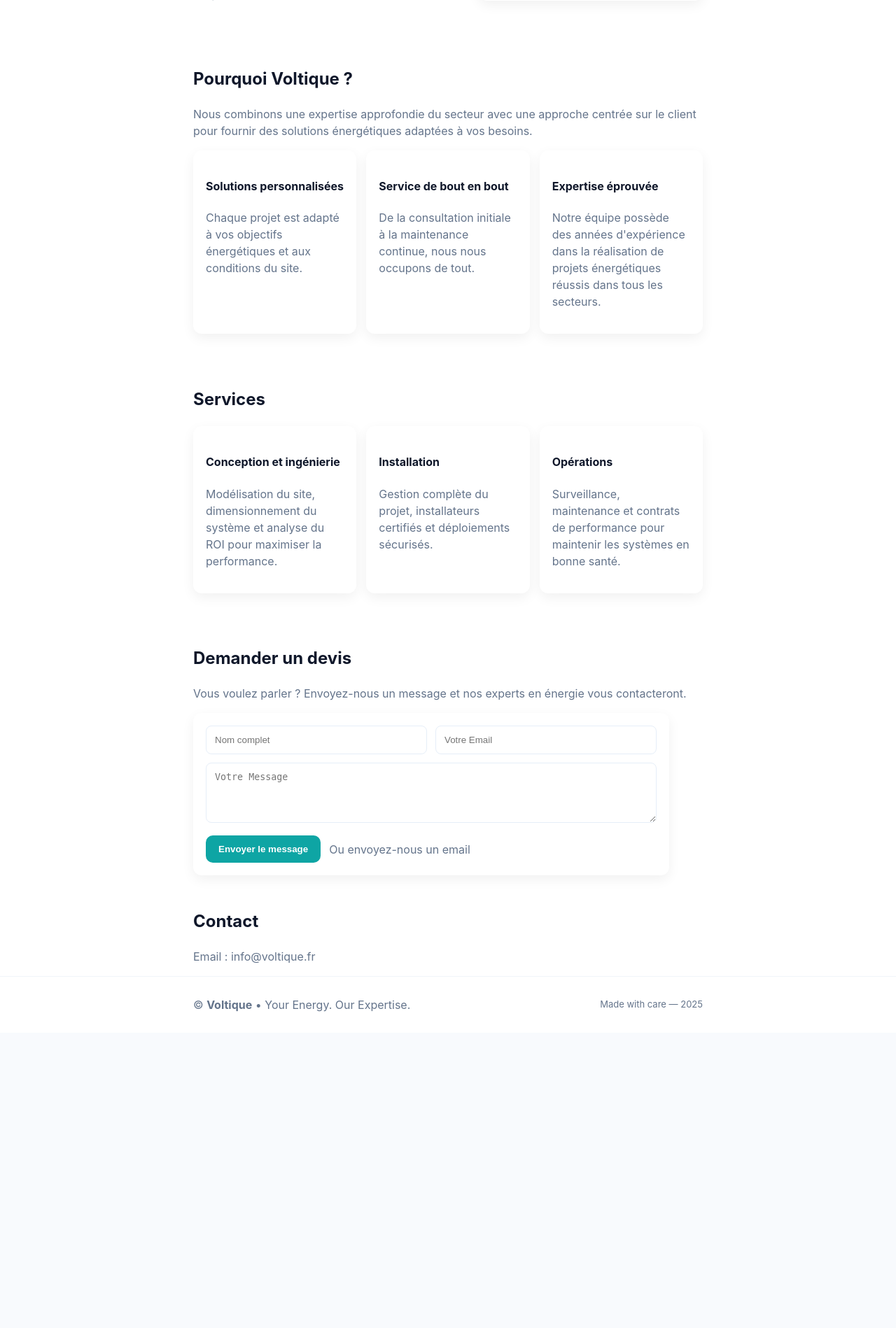
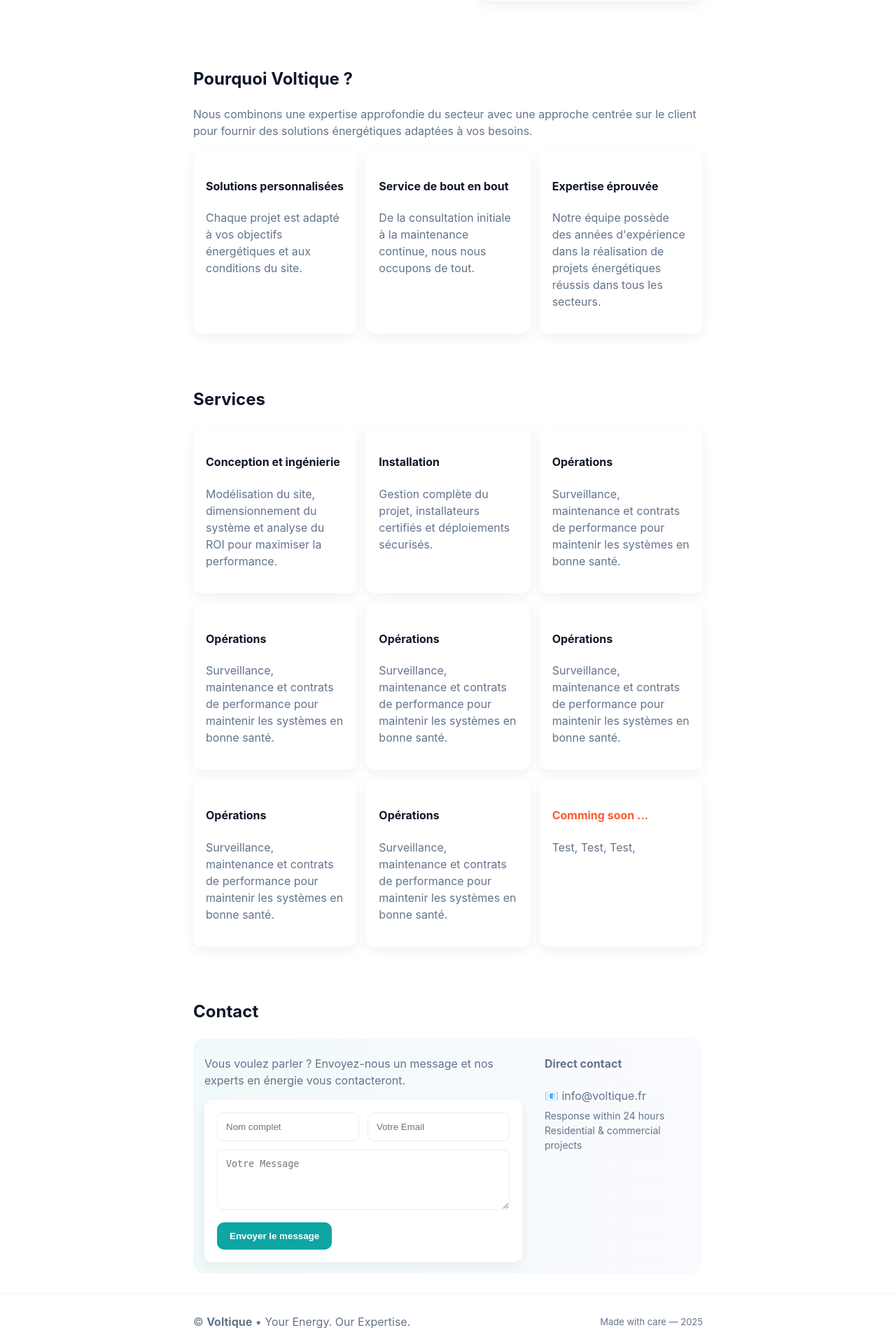
Before and after one commit to mohammad-noori-dev/voltique, a Django app: page / in a window 1280 px wide. Shown: the part 1024-2922 px from the top of the page at 70% size. Before the commit the page ends 2470 px from the top, so only its background shows below. Run offline with Django 5.2, Linux system fonts and the light colour scheme; some libraries are stand-ins or nearby versions.

Commit message:
change contact section and its translations

```diff
--- a/home/templates/home/voltique.html
+++ b/home/templates/home/voltique.html
@@ -209,7 +209,7 @@
       <section class="hero">
         <div class="hero-left">
           <h1 data-key="hero-title">
-            Smarter energy solutions for homes & businesses
+            Smarter energy solutions for reaidencials & commercial buildings
           </h1>
           <p class="lead" data-key="hero-lead">
             Voltique helps you design, install and manage efficient energy
@@ -222,9 +222,9 @@
           <div style="margin-top: 18px; display: flex; gap: 12px">
             <a
               class="cta"
-              href="#quote"
+              href="#contact"
               data-key="why-cta"
-              >Request a quote</a
+              >Request a demo quote</a
             >
           </div>
           <div class="features" aria-hidden="true">
@@ -352,12 +352,62 @@
               healthy.
             </p>
           </div>
+
+
+                    <div class="card">
+            <h4 data-key="service3-title">Operations</h4>
+            <p style="color: var(--muted)" data-key="service3-desc">
+              Monitoring, maintenance and performance contracts to keep systems
+              healthy.
+            </p>
+          </div>
+                    <div class="card">
+            <h4 data-key="service3-title">Operations</h4>
+            <p style="color: var(--muted)" data-key="service3-desc">
+              Monitoring, maintenance and performance contracts to keep systems
+              healthy.
+            </p>
+          </div>
+                    <div class="card">
+            <h4 data-key="service3-title">Operations</h4>
+            <p style="color: var(--muted)" data-key="service3-desc">
+              Monitoring, maintenance and performance contracts to keep systems
+              healthy.
+            </p>
+          </div>
+                    <div class="card">
+            <h4 data-key="service3-title">Operations</h4>
+            <p style="color: var(--muted)" data-key="service3-desc">
+              Monitoring, maintenance and performance contracts to keep systems
+              healthy.
+            </p>
+          </div>
+                    <div class="card">
+            <h4 data-key="service3-title">Operations</h4>
+            <p style="color: var(--muted)" data-key="service3-desc">
+              Monitoring, maintenance and performance contracts to keep systems
+              healthy.
+            </p>
+          </div>
+
+                    <div class="card">
+            <h4 data-key="" style="color: rgb(255, 89, 48);">Comming soon ...</h4>
+            <p style="color: var(--muted)" data-key="">
+              Test, Test, Test,
+            </p>
+          </div>
         </div>
       </section>
 
-      <section id="quote" class="quote">
-        <h2 data-key="quote-title">Request a quote</h2>
-        <p style="color:var(--muted)" data-key="contact-desc">Want to talk? Send us a message and our energy experts will reach out.</p>
+      <section id="contact" class="quote">
+        <h2 data-key="contact-title">Contact</h2>
+        <div style="padding: 1rem;background: linear-gradient(
+          90deg,
+          rgba(14, 165, 164, 0.06),
+          rgba(99, 102, 241, 0.03)
+        );border-radius: 1rem;display: flex;column-gap: 2rem;">
+          <div style="width: 70%;">
+            <p style="color:var(--muted);margin-top:8px;" data-key="contact-desc">Want to talk? Send us a message and our energy experts will reach out.</p>
         <form class="card" method="post" action="{% url 'home:home-page' %}" novalidate data-form-type="contact"
               style="max-width:680px;margin-top:12px">
             {% csrf_token %}
@@ -378,16 +428,24 @@
 
             <div style="margin-top:12px;display:flex;gap:12px">
                 <button class="cta" type="submit" data-key="contact-cta">Send message</button>
-                <a href="mailto:info@voltique.example"
-                   style="align-self:center;color:var(--muted);text-decoration:none" data-key="contact-email">Or email us</a>
+                <!-- <a href="mailto:info@voltique.example"
+                   style="align-self:center;color:var(--muted);text-decoration:none" data-key="contact-email">Or email us</a> -->
             </div>
         </form>
-    </section>
-          <section id="contact" class="contact">
-        <h2 data-key="contact-title">Contact</h2>
-        <p style="color: var(--muted)">
-          Email : info@voltique.fr
-        </p>
+          </div>
+
+          <!-- CONTACT INFO (simple & clean) -->
+        <div style="min-width:220px;color:var(--muted)">
+          <h4 style="margin-top:8px">Direct contact</h4>
+          <p style="margin:6px 0">
+            📧 info@voltique.fr
+          </p>
+          <p style="margin:6px 0;font-size:14px">
+            Response within 24 hours<br>
+            Residential & commercial projects
+          </p>
+        </div>
+        </div>
       </section>
     </main>
 
@@ -417,5 +475,20 @@
         </div>
       </div>
     </footer>
+    <script>
+      document.addEventListener("DOMContentLoaded", function() {
+        const demoBtn = document.querySelector('a[data-key="why-cta"]');
+        const messageField = document.querySelector('#contact-message');
+
+        if (demoBtn && messageField) {
+          demoBtn.addEventListener('click', function(e) {
+            e.preventDefault();
+            document.querySelector('#contact').scrollIntoView({ behavior: 'smooth' });
+            messageField.value = "Hello,\nThis is a demo quote for you to send.";
+          });
+        }
+      });
+    </script>
+
   </body>
 </html>
--- a/static/js/lang.js
+++ b/static/js/lang.js
@@ -6,7 +6,7 @@ const translations = {
     "nav-services": "Services",
     "nav-contact": "Contact",
     "hero-title":
-      "Solutions énergétiques plus intelligentes pour les maisons et les entreprises",
+      "Des solutions énergétiques plus intelligentes pour les bâtiments résidentiels et commerciaux",
     "hero-lead":
       "Voltique vous aide à concevoir, installer et gérer des systèmes énergétiques efficaces — solaire, stockage, recharge EV et services de bâtiments intelligents — pour réduire les coûts et les émissions.",
     // "hero-cta": "Obtenez une consultation gratuite",
@@ -29,7 +29,7 @@ const translations = {
     "why-title": "Pourquoi Voltique ?",
     "why-desc":
       "Nous combinons une expertise approfondie du secteur avec une approche centrée sur le client pour fournir des solutions énergétiques adaptées à vos besoins.",
-    "why-cta": "Demander un devis",
+    "why-cta": "Demander un devis de démonstration",
     "why-feature1-title": "Solutions personnalisées",
     "why-feature1-desc":
       "Chaque projet est adapté à vos objectifs énergétiques et aux conditions du site.",
@@ -49,7 +49,7 @@ const translations = {
     "service3-title": "Opérations",
     "service3-desc":
       "Surveillance, maintenance et contrats de performance pour maintenir les systèmes en bonne santé.",
-    "conte-title": "Contact",
+    "contact-title": "Contact",
     "quote-title": "Demander un devis",
     "contact-desc":
       "Vous voulez parler ? Envoyez-nous un message et nos experts en énergie vous contacteront.",
@@ -67,7 +67,7 @@ const translations = {
     "nav-why": "Why Voltique",
     "nav-services": "Services",
     "nav-contact": "Contact",
-    "hero-title": "Smarter energy solutions for homes & businesses",
+    "hero-title": "Smarter energy solutions for reaidencials & commercial buildings",
     "hero-lead":
       "Voltique helps you design, install and manage efficient energy systems — solar, storage, EV charging and smart building services — to reduce costs and emissions.",
     // "hero-cta": "Get a free consultation",
@@ -90,7 +90,7 @@ const translations = {
     "why-title": "Why Voltique?",
     "why-desc":
       "We combine deep industry expertise with a customer-first approach to deliver energy solutions that truly meet your needs.",
-    "why-cta": "Request a quote",
+    "why-cta": "Request a demo quote",
     "why-feature1-title": "Customized Solutions",
     "why-feature1-desc":
       "Every project is tailored to your unique energy goals and site conditions.",
@@ -110,7 +110,7 @@ const translations = {
     "service3-title": "Operations",
     "service3-desc":
       "Monitoring, maintenance and performance contracts to keep systems healthy.",
-    "conte-title": "Contact",
+    "contact-title": "Contact",
     "quote-title": "Request a quote",
     "contact-desc":
       "Want to talk? Send us a message and our energy experts will reach out.",
```
